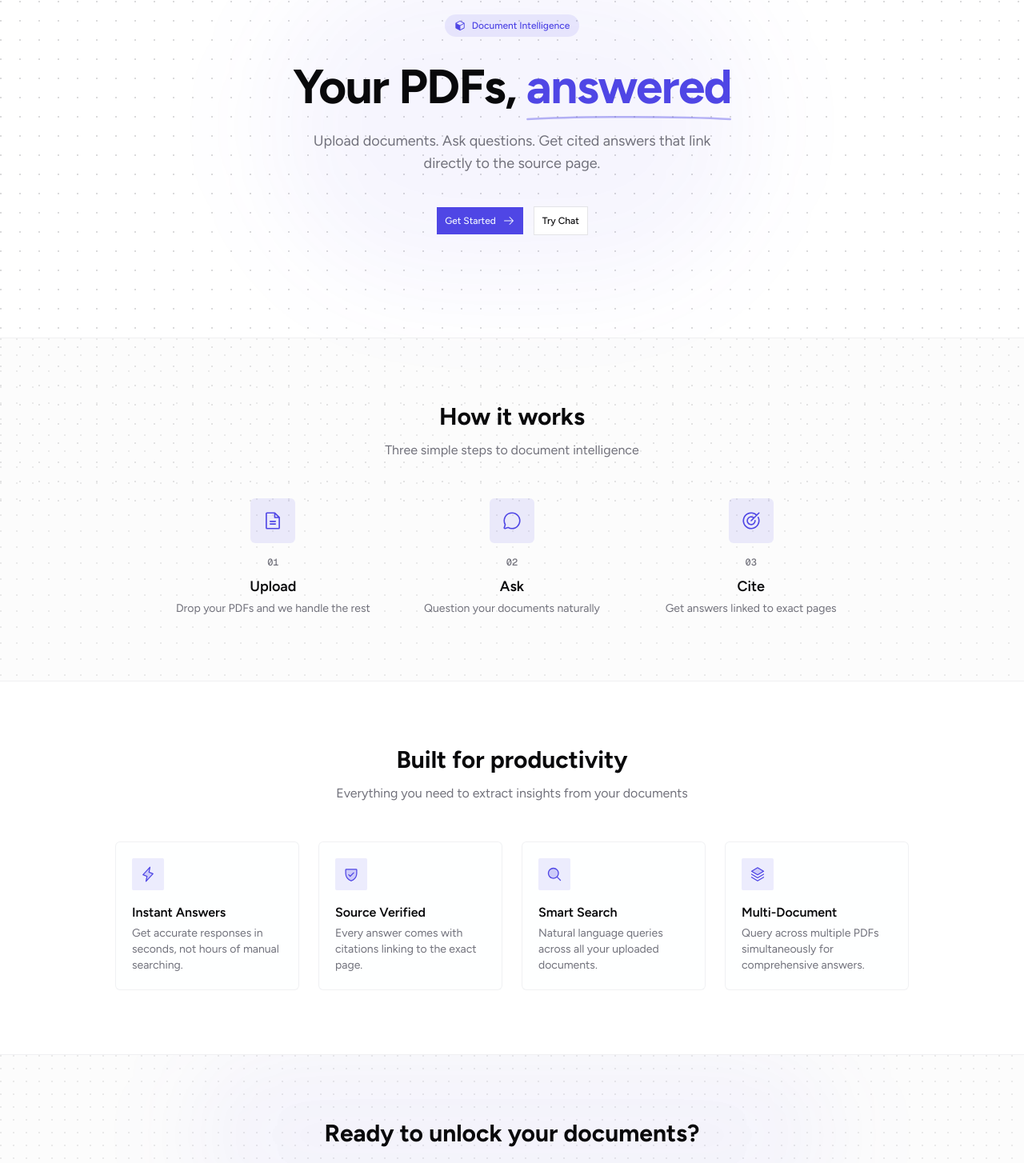
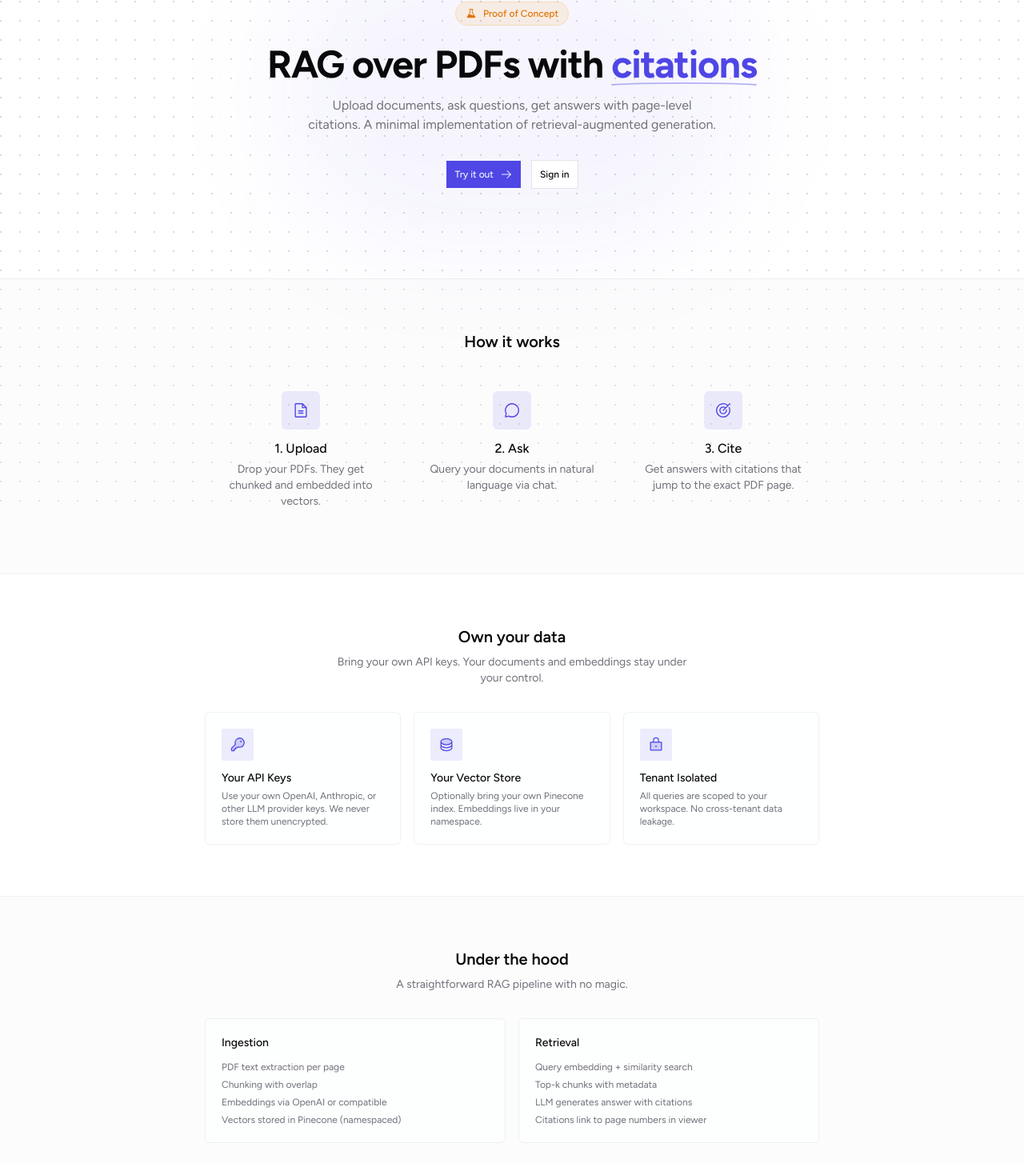
Before and after one commit to rod-jemeel/gnosis, a Next.js app: page / in a window 1280 px wide. Shown: the part 167-1621 px from the top of the page at 80% size. Built offline with nearby package versions, Linux system fonts and the light colour scheme; no server answers.

Commit message:
feat: add more details to home page

```diff
--- a/app/(marketing)/page.tsx
+++ b/app/(marketing)/page.tsx
@@ -1,56 +1,12 @@
 'use client'
 
 import Link from 'next/link'
-import { ArrowRight, Cube, FileText, ChatCircle, Target, Lightning, ShieldCheck, MagnifyingGlass, Stack } from '@phosphor-icons/react'
+import { ArrowRight, Cube, FileText, ChatCircle, Target, Key, Database, Lock, Flask } from '@phosphor-icons/react'
 import { Button } from '@/components/ui/button'
-
-const steps = [
-  {
-    number: '01',
-    icon: FileText,
-    title: 'Upload',
-    description: 'Drop your PDFs and we handle the rest',
-  },
-  {
-    number: '02',
-    icon: ChatCircle,
-    title: 'Ask',
-    description: 'Question your documents naturally',
-  },
-  {
-    number: '03',
-    icon: Target,
-    title: 'Cite',
-    description: 'Get answers linked to exact pages',
-  },
-]
-
-const features = [
-  {
-    icon: Lightning,
-    title: 'Instant Answers',
-    description: 'Get accurate responses in seconds, not hours of manual searching.',
-  },
-  {
-    icon: ShieldCheck,
-    title: 'Source Verified',
-    description: 'Every answer comes with citations linking to the exact page.',
-  },
-  {
-    icon: MagnifyingGlass,
-    title: 'Smart Search',
-    description: 'Natural language queries across all your uploaded documents.',
-  },
-  {
-    icon: Stack,
-    title: 'Multi-Document',
-    description: 'Query across multiple PDFs simultaneously for comprehensive answers.',
-  },
-]
 
 export default function HomePage() {
   return (
-    <div className="flex flex-col">
+    <div className="flex flex-col min-h-screen">
       {/* Dotted Background Pattern */}
       <div className="fixed inset-0 -z-10 overflow-hidden">
         <div
@@ -63,25 +19,21 @@ export default function HomePage() {
       </div>
 
       {/* Hero */}
-      <section className="flex-1 flex items-center justify-center px-4 py-24 md:py-32 relative">
+      <section className="flex-1 flex items-center justify-center px-4 py-20 md:py-28 relative">
         {/* Subtle glow effect */}
         <div className="absolute top-1/2 left-1/2 -translate-x-1/2 -translate-y-1/2 w-[600px] h-[400px] bg-primary/5 rounded-full blur-3xl" />
 
         <div className="max-w-2xl text-center relative">
-          <div
-            className="inline-flex items-center gap-2 px-3 py-1.5 mb-8 bg-primary/10 text-primary text-xs font-medium rounded-full animate-in fade-in slide-in-from-bottom-4 duration-700"
-          >
-            <Cube size={14} weight="fill" />
-            <span>Document Intelligence</span>
+          <div className="inline-flex items-center gap-2 px-3 py-1.5 mb-6 bg-amber-500/10 text-amber-600 dark:text-amber-400 text-xs font-medium rounded-full border border-amber-500/20 animate-in fade-in slide-in-from-bottom-4 duration-700">
+            <Flask size={14} weight="fill" />
+            <span>Proof of Concept</span>
           </div>
 
-          <h1
-            className="text-4xl md:text-5xl lg:text-6xl font-bold tracking-tight mb-6 animate-in fade-in slide-in-from-bottom-4 duration-700 delay-100"
-          >
-            Your PDFs,{' '}
-            <span className="text-primary relative">
-              answered
-              <svg className="absolute -bottom-2 left-0 w-full" viewBox="0 0 200 8" fill="none">
+          <h1 className="text-3xl md:text-4xl lg:text-5xl font-bold tracking-tight mb-4 animate-in fade-in slide-in-from-bottom-4 duration-700 delay-100">
+            RAG over PDFs with{' '}
+            <span className="text-primary relative inline-block">
+              citations
+              <svg className="absolute -bottom-1 left-0 w-full" viewBox="0 0 200 8" fill="none">
                 <path
                   d="M1 5.5C47 2.5 153 2.5 199 5.5"
                   stroke="currentColor"
@@ -93,24 +45,21 @@ export default function HomePage() {
             </span>
           </h1>
 
-          <p
-            className="text-lg text-muted-foreground mb-10 max-w-lg mx-auto animate-in fade-in slide-in-from-bottom-4 duration-700 delay-200"
-          >
-            Upload documents. Ask questions. Get cited answers that link directly to the source page.
+          <p className="text-muted-foreground mb-8 max-w-lg mx-auto animate-in fade-in slide-in-from-bottom-4 duration-700 delay-200">
+            Upload documents, ask questions, get answers with page-level citations.
+            A minimal implementation of retrieval-augmented generation.
           </p>
 
-          <div
-            className="flex flex-col sm:flex-row gap-3 justify-center animate-in fade-in slide-in-from-bottom-4 duration-700 delay-300"
-          >
+          <div className="flex flex-col sm:flex-row gap-3 justify-center animate-in fade-in slide-in-from-bottom-4 duration-700 delay-300">
             <Link href="/documents">
               <Button size="lg" className="gap-2 w-full sm:w-auto group">
-                Get Started
-                <ArrowRight size={18} className="transition-transform group-hover:translate-x-1" />
+                Try it out
+                <ArrowRight size={16} className="transition-transform group-hover:translate-x-1" />
               </Button>
             </Link>
-            <Link href="/chat">
+            <Link href="/login">
               <Button variant="outline" size="lg" className="w-full sm:w-auto">
-                Try Chat
+                Sign in
               </Button>
             </Link>
           </div>
@@ -118,108 +67,142 @@ export default function HomePage() {
       </section>
 
       {/* How it works */}
-      <section className="border-t border-border/50 bg-muted/30 relative">
-        <div
-          className="absolute inset-0 opacity-[0.08] dark:opacity-[0.05]"
-          style={{
-            backgroundImage: `radial-gradient(circle at 1px 1px, currentColor 1px, transparent 0)`,
-            backgroundSize: '20px 20px',
-          }}
-        />
-        <div className="max-w-4xl mx-auto px-4 py-20 relative">
-          <div className="text-center mb-12 animate-in fade-in slide-in-from-bottom-4 duration-700">
-            <h2 className="text-2xl md:text-3xl font-bold mb-3">How it works</h2>
-            <p className="text-muted-foreground">Three simple steps to document intelligence</p>
+      <section className="border-t border-border/50 bg-muted/30 px-4 py-16">
+        <div className="max-w-3xl mx-auto">
+          <h2 className="text-xl font-semibold mb-8 text-center animate-in fade-in slide-in-from-bottom-4 duration-700">How it works</h2>
+          <div className="grid md:grid-cols-3 gap-6">
+            <div className="flex flex-col items-center text-center p-4 group animate-in fade-in slide-in-from-bottom-4 duration-700" style={{ animationDelay: '100ms' }}>
+              <div className="w-12 h-12 rounded-xl bg-primary/10 text-primary flex items-center justify-center mb-3 transition-all group-hover:scale-110 group-hover:bg-primary/20">
+                <FileText size={22} />
               </div>
-          <div className="grid md:grid-cols-3 gap-8">
-            {steps.map((step, index) => {
-              const Icon = step.icon
-              return (
-                <div
-                  key={step.number}
-                  className="text-center group animate-in fade-in slide-in-from-bottom-4 duration-700"
-                  style={{ animationDelay: `${(index + 1) * 100}ms` }}
-                >
-                  <div className="inline-flex items-center justify-center w-14 h-14 mb-4 bg-primary/10 text-primary rounded-xl transition-all group-hover:scale-110 group-hover:bg-primary/20">
-                    <Icon size={26} />
+              <h3 className="font-medium mb-1">1. Upload</h3>
+              <p className="text-sm text-muted-foreground">
+                Drop your PDFs. They get chunked and embedded into vectors.
+              </p>
             </div>
-                  <div className="text-xs text-muted-foreground font-medium mb-2 font-mono">
-                    {step.number}
+            <div className="flex flex-col items-center text-center p-4 group animate-in fade-in slide-in-from-bottom-4 duration-700" style={{ animationDelay: '200ms' }}>
+              <div className="w-12 h-12 rounded-xl bg-primary/10 text-primary flex items-center justify-center mb-3 transition-all group-hover:scale-110 group-hover:bg-primary/20">
+                <ChatCircle size={22} />
               </div>
-                  <h3 className="font-semibold mb-1 text-lg">{step.title}</h3>
-                  <p className="text-sm text-muted-foreground">{step.description}</p>
+              <h3 className="font-medium mb-1">2. Ask</h3>
+              <p className="text-sm text-muted-foreground">
+                Query your documents in natural language via chat.
+              </p>
             </div>
-              )
-            })}
+            <div className="flex flex-col items-center text-center p-4 group animate-in fade-in slide-in-from-bottom-4 duration-700" style={{ animationDelay: '300ms' }}>
+              <div className="w-12 h-12 rounded-xl bg-primary/10 text-primary flex items-center justify-center mb-3 transition-all group-hover:scale-110 group-hover:bg-primary/20">
+                <Target size={22} />
+              </div>
+              <h3 className="font-medium mb-1">3. Cite</h3>
+              <p className="text-sm text-muted-foreground">
+                Get answers with citations that jump to the exact PDF page.
+              </p>
+            </div>
           </div>
         </div>
       </section>
 
-      {/* Features */}
-      <section className="border-t border-border/50 relative">
-        <div className="max-w-5xl mx-auto px-4 py-20">
-          <div className="text-center mb-12 animate-in fade-in slide-in-from-bottom-4 duration-700">
-            <h2 className="text-2xl md:text-3xl font-bold mb-3">Built for productivity</h2>
-            <p className="text-muted-foreground">Everything you need to extract insights from your documents</p>
+      {/* Data Ownership */}
+      <section className="border-t border-border/50 px-4 py-16">
+        <div className="max-w-3xl mx-auto">
+          <h2 className="text-xl font-semibold mb-2 text-center animate-in fade-in slide-in-from-bottom-4 duration-700">Own your data</h2>
+          <p className="text-sm text-muted-foreground text-center mb-8 max-w-md mx-auto animate-in fade-in slide-in-from-bottom-4 duration-700 delay-100">
+            Bring your own API keys. Your documents and embeddings stay under your control.
+          </p>
+          <div className="grid md:grid-cols-3 gap-4">
+            <div className="p-5 rounded-xl border border-border/50 bg-card/50 hover:bg-card hover:border-border transition-all duration-300 group animate-in fade-in slide-in-from-bottom-4 duration-700" style={{ animationDelay: '100ms' }}>
+              <div className="w-10 h-10 rounded-lg bg-primary/10 text-primary flex items-center justify-center mb-3 transition-all group-hover:scale-110">
+                <Key size={20} weight="duotone" />
               </div>
-          <div className="grid sm:grid-cols-2 lg:grid-cols-4 gap-6">
-            {features.map((feature, index) => {
-              const Icon = feature.icon
-              return (
-                <div
-                  key={feature.title}
-                  className="p-5 rounded-xl border border-border/50 bg-card/50 hover:bg-card hover:border-border transition-all duration-300 group animate-in fade-in slide-in-from-bottom-4"
-                  style={{ animationDelay: `${(index + 1) * 75}ms` }}
-                >
-                  <div className="w-10 h-10 mb-4 rounded-lg bg-primary/10 text-primary flex items-center justify-center transition-all group-hover:scale-110">
-                    <Icon size={20} weight="duotone" />
+              <h3 className="font-medium text-sm mb-1">Your API Keys</h3>
+              <p className="text-xs text-muted-foreground">
+                Use your own OpenAI, Anthropic, or other LLM provider keys. We never store them unencrypted.
+              </p>
             </div>
-                  <h3 className="font-semibold mb-1">{feature.title}</h3>
-                  <p className="text-sm text-muted-foreground">{feature.description}</p>
+            <div className="p-5 rounded-xl border border-border/50 bg-card/50 hover:bg-card hover:border-border transition-all duration-300 group animate-in fade-in slide-in-from-bottom-4 duration-700" style={{ animationDelay: '175ms' }}>
+              <div className="w-10 h-10 rounded-lg bg-primary/10 text-primary flex items-center justify-center mb-3 transition-all group-hover:scale-110">
+                <Database size={20} weight="duotone" />
               </div>
-              )
-            })}
+              <h3 className="font-medium text-sm mb-1">Your Vector Store</h3>
+              <p className="text-xs text-muted-foreground">
+                Optionally bring your own Pinecone index. Embeddings live in your namespace.
+              </p>
+            </div>
+            <div className="p-5 rounded-xl border border-border/50 bg-card/50 hover:bg-card hover:border-border transition-all duration-300 group animate-in fade-in slide-in-from-bottom-4 duration-700" style={{ animationDelay: '250ms' }}>
+              <div className="w-10 h-10 rounded-lg bg-primary/10 text-primary flex items-center justify-center mb-3 transition-all group-hover:scale-110">
+                <Lock size={20} weight="duotone" />
+              </div>
+              <h3 className="font-medium text-sm mb-1">Tenant Isolated</h3>
+              <p className="text-xs text-muted-foreground">
+                All queries are scoped to your workspace. No cross-tenant data leakage.
+              </p>
+            </div>
           </div>
         </div>
       </section>
 
-      {/* CTA Section */}
-      <section className="border-t border-border/50 bg-muted/30 relative overflow-hidden">
-        <div
-          className="absolute inset-0 opacity-[0.08] dark:opacity-[0.05]"
-          style={{
-            backgroundImage: `radial-gradient(circle at 1px 1px, currentColor 1px, transparent 0)`,
-            backgroundSize: '16px 16px',
-          }}
-        />
+      {/* Technical Details */}
+      <section className="border-t border-border/50 bg-muted/30 px-4 py-16">
+        <div className="max-w-3xl mx-auto">
+          <h2 className="text-xl font-semibold mb-2 text-center animate-in fade-in slide-in-from-bottom-4 duration-700">Under the hood</h2>
+          <p className="text-sm text-muted-foreground text-center mb-8 animate-in fade-in slide-in-from-bottom-4 duration-700 delay-100">
+            A straightforward RAG pipeline with no magic.
+          </p>
+          <div className="grid md:grid-cols-2 gap-4">
+            <div className="p-5 rounded-xl border border-border/50 bg-card/50 hover:bg-card hover:border-border transition-all duration-300 animate-in fade-in slide-in-from-bottom-4 duration-700" style={{ animationDelay: '150ms' }}>
+              <h3 className="font-medium text-sm mb-3">Ingestion</h3>
+              <ul className="text-xs text-muted-foreground space-y-1.5">
+                <li>PDF text extraction per page</li>
+                <li>Chunking with overlap</li>
+                <li>Embeddings via OpenAI or compatible</li>
+                <li>Vectors stored in Pinecone (namespaced)</li>
+              </ul>
+            </div>
+            <div className="p-5 rounded-xl border border-border/50 bg-card/50 hover:bg-card hover:border-border transition-all duration-300 animate-in fade-in slide-in-from-bottom-4 duration-700" style={{ animationDelay: '225ms' }}>
+              <h3 className="font-medium text-sm mb-3">Retrieval</h3>
+              <ul className="text-xs text-muted-foreground space-y-1.5">
+                <li>Query embedding + similarity search</li>
+                <li>Top-k chunks with metadata</li>
+                <li>LLM generates answer with citations</li>
+                <li>Citations link to page numbers in viewer</li>
+              </ul>
+            </div>
+          </div>
+        </div>
+      </section>
+
+      {/* POC Notice */}
+      <section className="border-t border-border/50 px-4 py-12 relative overflow-hidden">
         {/* Decorative gradient */}
         <div className="absolute top-0 left-1/2 -translate-x-1/2 w-[800px] h-[200px] bg-primary/5 rounded-full blur-3xl" />
-
-        <div className="max-w-2xl mx-auto px-4 py-20 text-center relative">
-          <h2 className="text-2xl md:text-3xl font-bold mb-4 animate-in fade-in slide-in-from-bottom-4 duration-700">
-            Ready to unlock your documents?
-          </h2>
-          <p className="text-muted-foreground mb-8 animate-in fade-in slide-in-from-bottom-4 duration-700 delay-100">
-            Start asking questions and get answers with accurate citations in seconds.
+        <div className="max-w-2xl mx-auto text-center relative">
+          <div className="inline-flex items-center gap-2 mb-3 animate-in fade-in slide-in-from-bottom-4 duration-700">
+            <Flask size={18} className="text-amber-500" />
+            <span className="text-sm font-medium">Proof of Concept</span>
+          </div>
+          <p className="text-sm text-muted-foreground mb-6 animate-in fade-in slide-in-from-bottom-4 duration-700 delay-100">
+            This is a demonstration of RAG with citations over PDFs.
+            Built to explore the architecture, not for production use.
+            Expect rough edges.
           </p>
           <Link href="/documents" className="animate-in fade-in slide-in-from-bottom-4 duration-700 delay-200 inline-block">
-            <Button size="lg" className="gap-2 group">
-              Get Started Free
-              <ArrowRight size={18} className="transition-transform group-hover:translate-x-1" />
+            <Button variant="outline" size="sm" className="gap-2 group">
+              Explore the demo
+              <ArrowRight size={14} className="transition-transform group-hover:translate-x-1" />
             </Button>
           </Link>
         </div>
       </section>
 
       {/* Footer */}
-      <footer className="border-t border-border/50 py-6">
-        <div className="max-w-4xl mx-auto px-4 flex items-center justify-between">
+      <footer className="border-t border-border/50 py-6 mt-auto">
+        <div className="max-w-3xl mx-auto px-4 flex items-center justify-between">
           <div className="flex items-center gap-2">
             <Cube size={16} weight="fill" className="text-primary" />
             <span className="text-sm font-medium">Gnosis</span>
           </div>
           <p className="text-xs text-muted-foreground">
-            &copy; {new Date().getFullYear()} Gnosis. All rights reserved.
+            Proof of concept
           </p>
         </div>
       </footer>
```
Lines whose indentation alone changed are shown as unchanged.
